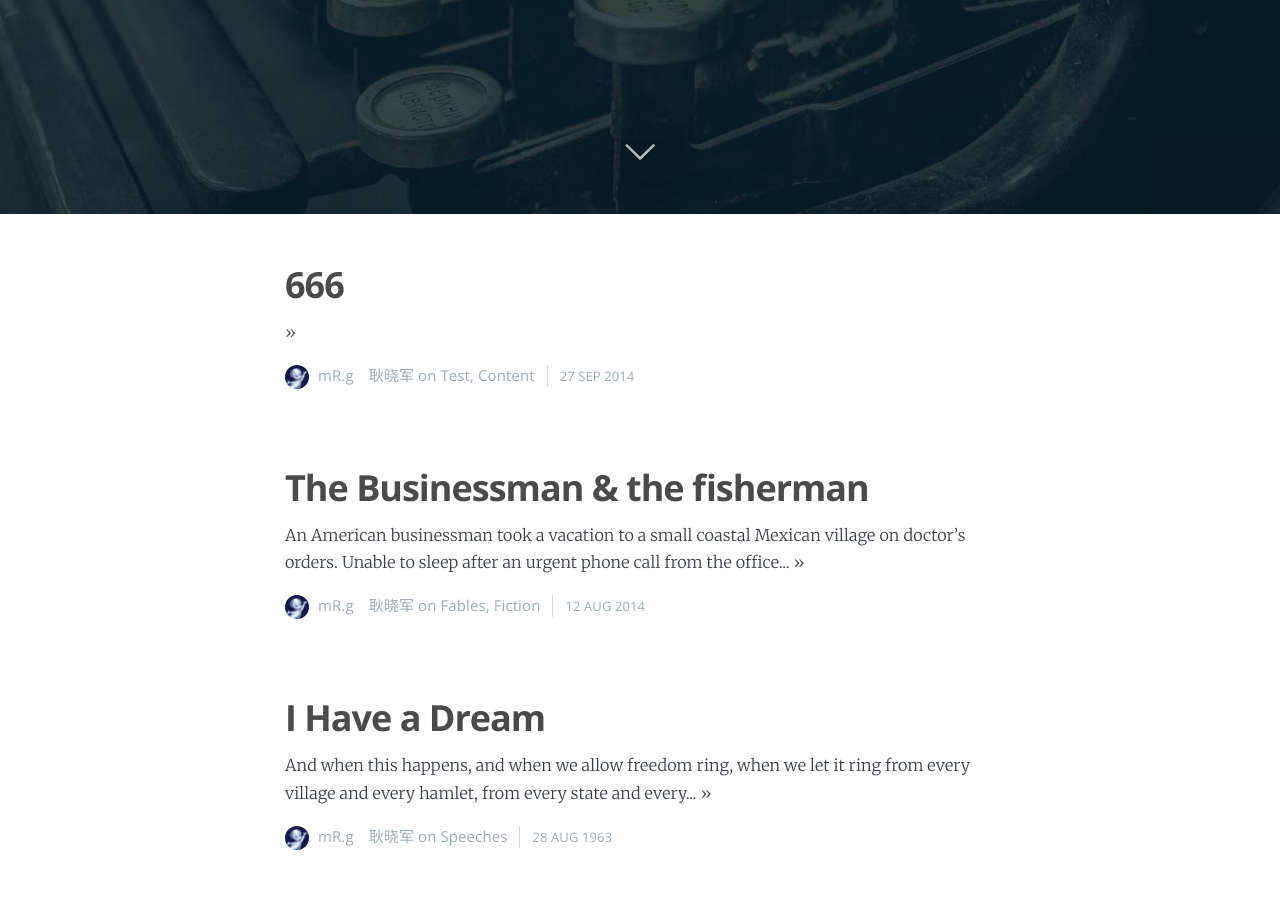
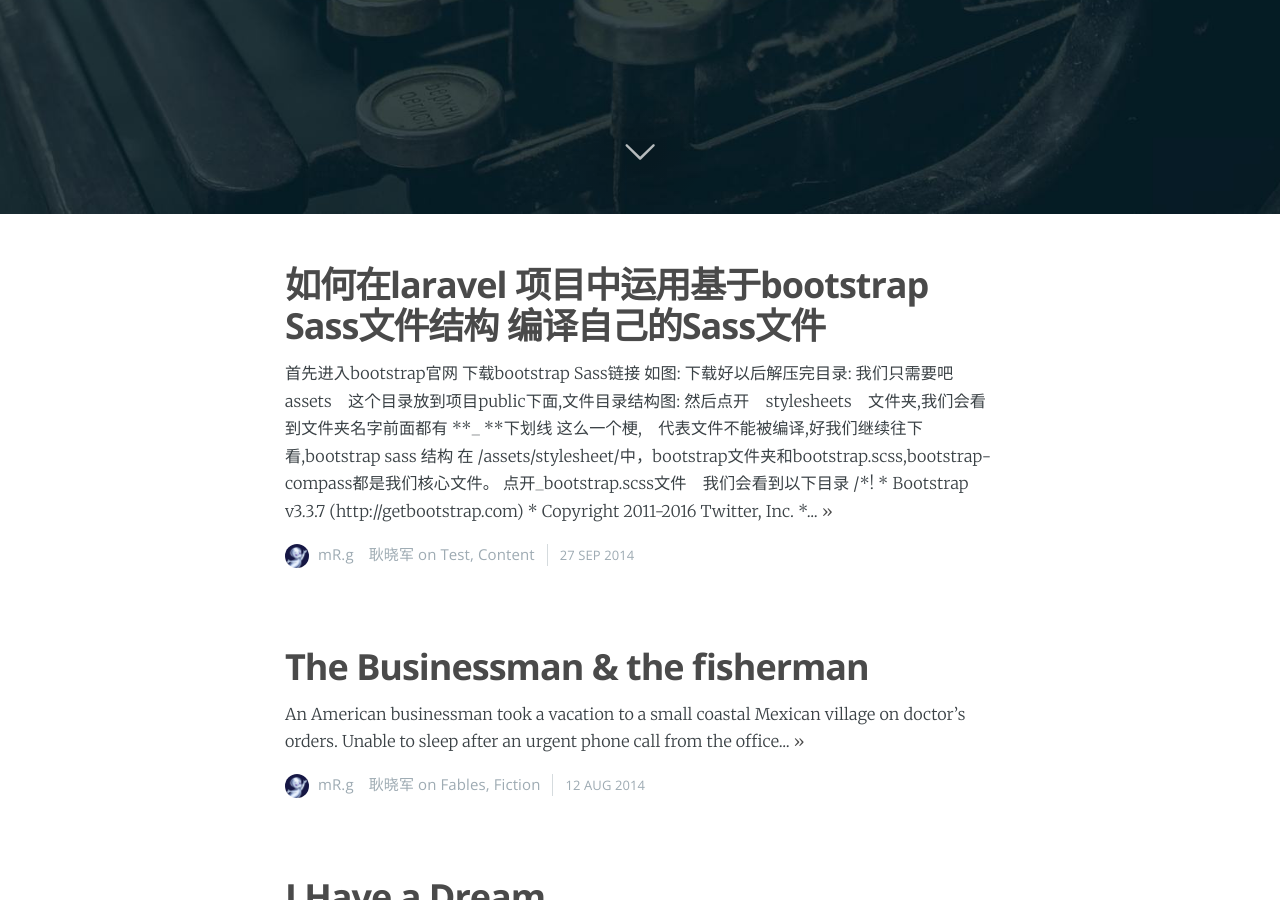
Before and after one commit to gengxiaojun1/dajunDemo, a Jekyll site: the page built from index.html, in a window 1280 px wide and 900 px high, scrolled down 686 px. Built offline with Jekyll 4.4.1, drawn with Linux system fonts in a browser that asks for light colours; nearby versions of some CDN libraries; the list of posts is cut into pages by our own code.

Commit message:
编辑文章

````diff
--- a/_config.yml
+++ b/_config.yml
@@ -16,10 +16,10 @@ author: 'mR.g　耿晓军'
 nickname: "一只小猿"
 bio: 'bing dong！'
 location: 'China beijing'
-url: 'www.dajun.shop'
+url: ''
 image: 'assets/images/casper.png'
 
-short_url: 'www.jianshu.com'
+short_url: ''
 google_analytics: UA-69281367-1
 disqus: username
 # edit baseurl to simply '/' if using as your personal page (instead of a project page)
--- a/_posts/2014-09-27-a-full-and-comprehensive-style-test.md
+++ b/_posts/2014-09-27-a-full-and-comprehensive-style-test.md
@@ -1,7 +1,7 @@
 ---
 layout: post
 cover: 'assets/images/cover3.jpg'
-title:  666
+title:  如何在laravel 项目中运用基于bootstrap Sass文件结构 编译自己的Sass文件
 date:   2014-09-27 10:18:00
 tags: test content
 subclass: 'post tag-test tag-content'
@@ -9,3 +9,114 @@ categories: 'casper'
 navigation: True
 logo: 'assets/images/ghost.png'
 ---
+- 首先进入<code>bootstrap</code>官网
+
+[下载bootstrap Sass链接](http://v3.bootcss.com/getting-started/)
+
+*如图:*
+
+
+
+![
+](http://upload-images.jianshu.io/upload_images/5982972-615448eed545325d.png?imageMogr2/auto-orient/strip%7CimageView2/2/w/1240)
+
+
+*下载好以后解压完目录:*
+
+![Sass 文件目录.png](http://upload-images.jianshu.io/upload_images/5982972-bda9c2c1575d2d7b.png?imageMogr2/auto-orient/strip%7CimageView2/2/w/1240)
+
+
+*我们只需要吧　<code>assets</code>　这个目录放到项目public下面,文件目录结构图:*
+
+
+![assets目录.png](http://upload-images.jianshu.io/upload_images/5982972-957bd37fa3aaf5e5.png?imageMogr2/auto-orient/strip%7CimageView2/2/w/1240)
+
+
+##### 然后点开　<code>stylesheets</code>　文件夹,我们会看到文件夹名字前面都有 **_ **下划线
+
+这么一个梗,　<code>代表文件不能被编译</code>,好我们继续往下看,bootstrap sass 结构
+
+> 在 /assets/stylesheet/中，bootstrap文件夹和bootstrap.scss,bootstrap-compass都是我们核心文件。
+> 点开_bootstrap.scss文件　我们会看到以下目录
+
+```
+
+/*!
+ * Bootstrap v3.3.7 (http://getbootstrap.com)
+ * Copyright 2011-2016 Twitter, Inc.
+ * Licensed under MIT (https://github.com/twbs/bootstrap/blob/master/LICENSE)
+ */
+
+// Core variables and mixins
+@import "bootstrap/variables";
+@import "bootstrap/mixins";
+
+// Reset and dependencies
+@import "bootstrap/normalize";
+@import "bootstrap/print";
+@import "bootstrap/glyphicons";
+
+// Core CSS
+@import "bootstrap/scaffolding";
+@import "bootstrap/type";
+@import "bootstrap/code";
+@import "bootstrap/grid";
+@import "bootstrap/tables";
+@import "bootstrap/forms";
+@import "bootstrap/buttons";
+
+// Components
+@import "bootstrap/component-animations";
+@import "bootstrap/dropdowns";
+@import "bootstrap/button-groups";
+@import "bootstrap/input-groups";
+@import "bootstrap/navs";
+@import "bootstrap/navbar";
+@import "bootstrap/breadcrumbs";
+@import "bootstrap/pagination";
+@import "bootstrap/pager";
+@import "bootstrap/labels";
+@import "bootstrap/badges";
+@import "bootstrap/jumbotron";
+@import "bootstrap/thumbnails";
+@import "bootstrap/alerts";
+@import "bootstrap/progress-bars";
+@import "bootstrap/media";
+@import "bootstrap/list-group";
+@import "bootstrap/panels";
+@import "bootstrap/responsive-embed";
+@import "bootstrap/wells";
+@import "bootstrap/close";
+
+// Components w/ JavaScript
+@import "bootstrap/modals";
+@import "bootstrap/tooltip";
+@import "bootstrap/popovers";
+@import "bootstrap/carousel";
+
+// Utility classes
+@import "bootstrap/utilities";
+@import "bootstrap/responsive-utilities";
+
+
+```
+
+
+**注! 不要再bootstrap 文件下写自己的scss文件,可以再同级下创建一个文件夹如:myselfBooStrap，从而编写自己的scss文件**
+
+  1. 编写自己的scss 文件前缀要和bootstrap一样,统一加上下划线如　_demo.scss.
+
+  2. 我们编写完sass代码，如何引入呢? 如下:加入一条关键性代码.
+ <pre>@import "myselfBooStrap/demo";</pre>
+  3. 然而还没完,仔细看 stylesheets 下的scss文件前面也有_下划线,ok.把项目文件名前的_去掉
+  4.  Sass　编译命令 : sass 编译的文件名　(编译路径)编译的文件名　　(命令如下)
+ <pre> sass bootstrap.min.scss ../css/bootstrap.min.css </pre>
+ 5.现在就有个疑问了,我每次编写代码,每次都得输一次命令吗? No　不需要, 文件自动监听,上代码:
+
+  <pre>sass --watch bootstrap.min.ss:../css/bootstrap.min.css</pre>
+
+  > ok ！　尽情的享受sass　带来的。。。。
+
+
+
+  *有不足之处,还望各位老铁提出宝贵的意见!　抱拳了!!认真脸*
````
